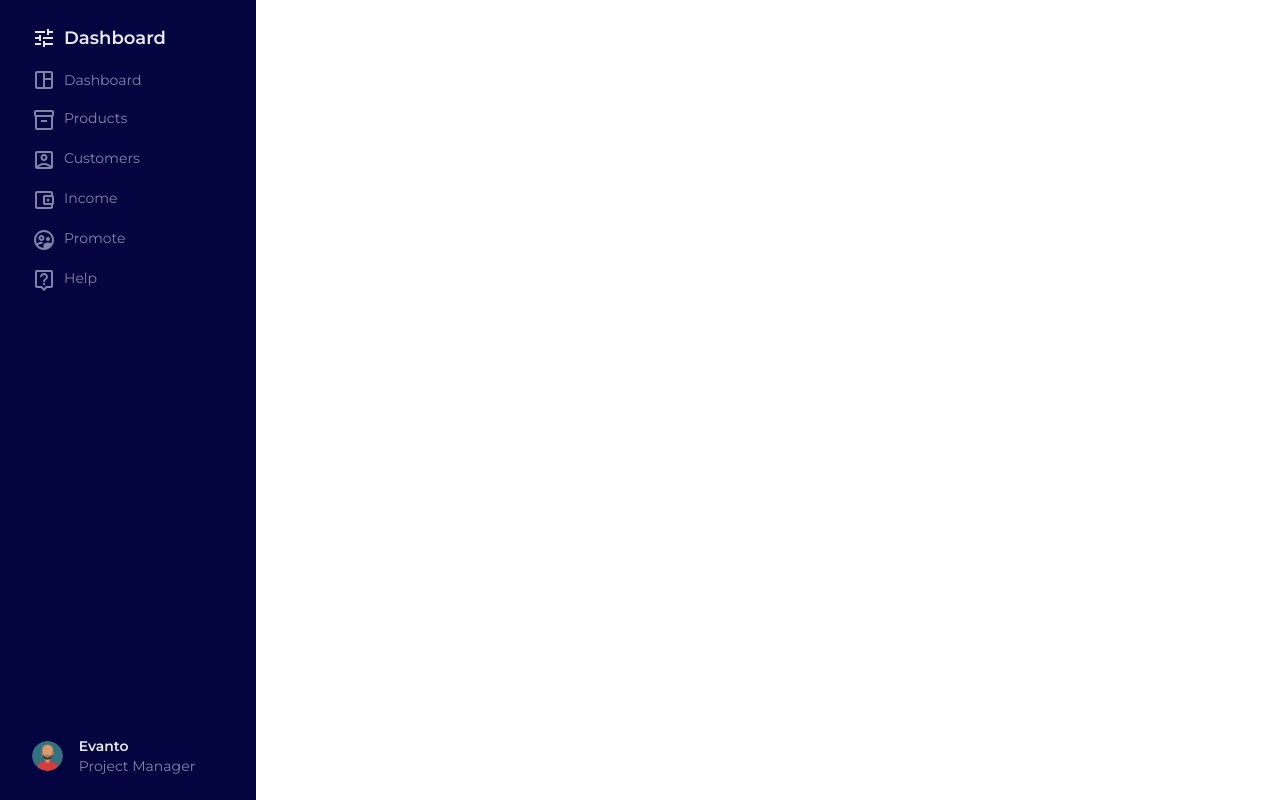
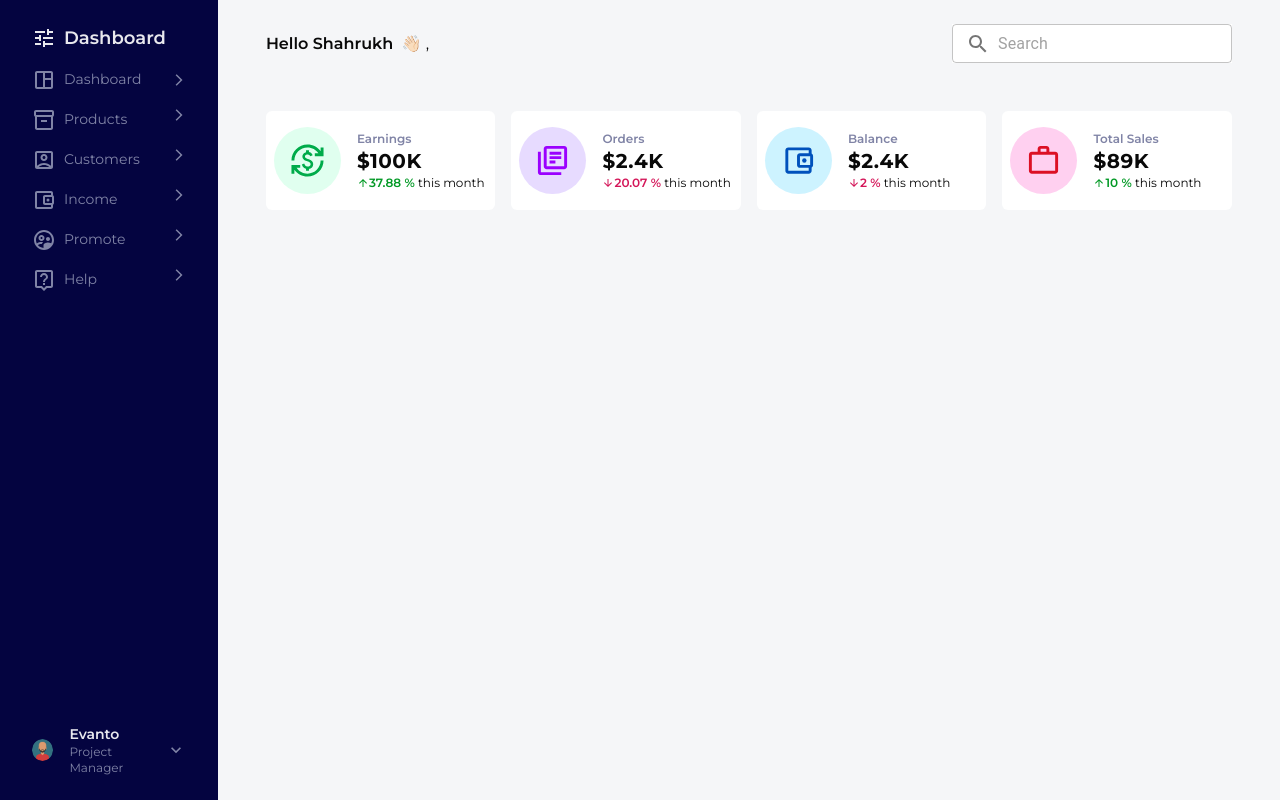
Before and after one commit to IzaanAnwar/fitpeo-assign, a React (Vite) app: page / in a window 1280 px wide. Built offline with nearby package versions, Linux system fonts and the light colour scheme.

Commit message:
navbar and stats page

```diff
--- a/index.html
+++ b/index.html
@@ -6,7 +6,7 @@
     <meta name="viewport" content="width=device-width, initial-scale=1.0" />
     <title>Fitpeo</title>
   </head>
-  <body>
+  <body class="bg-darker-bg text-primary-text">
     <div id="root"></div>
     <script type="module" src="/src/main.tsx"></script>
   </body>
--- a/package.json
+++ b/package.json
@@ -14,6 +14,7 @@
     "@emotion/styled": "^11.11.0",
     "@mui/icons-material": "^5.14.13",
     "@mui/material": "^5.14.13",
+    "@mui/styles": "^5.14.13",
     "react": "^18.2.0",
     "react-dom": "^18.2.0"
   },
--- a/src/App.tsx
+++ b/src/App.tsx
@@ -1,11 +1,62 @@
+import DashboardStats from "./components/DashboardStats";
+import Navbar from "./components/Navbar";
 import SidePanel from "./components/SidePanel";
-
+import EarningsIcon from "@mui/icons-material/CurrencyExchangeOutlined";
+import OrderBookIcon from "@mui/icons-material/LibraryBooksOutlined";
+import BalanceAccountIcon from "@mui/icons-material/AccountBalanceWalletOutlined";
+import TotalSalesIcon from "@mui/icons-material/WorkOutlineOutlined";
+// block lg:flex justify-between items-center px-2 md:px-12 py-4 md:py-6
 function App() {
-    return (
-        <>
-            <SidePanel />
-        </>
-    );
+  return (
+    <>
+      <div className="block md:flex items-start">
+        <SidePanel />
+        <div className="w-full">
+          <Navbar />
+          <section className="px-2 md:px-12 py-4 md:py-6">
+            <div className="grid grid-cols-1 md:grid-cols-2 lg:grid-cols-4 gap-4 ">
+              <div className="">
+                <DashboardStats
+                  pageHeading="Earnings"
+                  PageIcon={EarningsIcon}
+                  iconStyle="text-earning-primary bg-earning-secondary"
+                  upBy={37.88}
+                  totalAmount={100000}
+                />
+              </div>
+              <div className="">
+                <DashboardStats
+                  pageHeading="Orders"
+                  PageIcon={OrderBookIcon}
+                  iconStyle="text-order-primary bg-order-secondary"
+                  downBy={20.07}
+                  totalAmount={2400}
+                />
+              </div>
+              <div className="">
+                <DashboardStats
+                  pageHeading="Balance"
+                  PageIcon={BalanceAccountIcon}
+                  iconStyle="text-balance-primary bg-balance-secondary"
+                  downBy={2}
+                  totalAmount={2400}
+                />
+              </div>
+              <div className="">
+                <DashboardStats
+                  pageHeading="Total Sales"
+                  PageIcon={TotalSalesIcon}
+                  iconStyle="text-sales-primary bg-sales-secondary"
+                  upBy={10}
+                  totalAmount={89000}
+                />
+              </div>
+            </div>
+          </section>
+        </div>
+      </div>
+    </>
+  );
 }
 
 export default App;
--- /dev/null
+++ b/src/components/DashboardStats.tsx
@@ -0,0 +1,71 @@
+import { OverridableComponent } from "@mui/material/OverridableComponent";
+import { SvgIconTypeMap } from "@mui/material/SvgIcon/SvgIcon";
+import ArrowUpwardOutlinedIcon from "@mui/icons-material/ArrowUpwardOutlined";
+import ArrowDownwardOutlinedIcon from "@mui/icons-material/ArrowDownwardOutlined";
+
+type StatisticsPageProps = {
+  pageHeading: string;
+  PageIcon: OverridableComponent<SvgIconTypeMap<{}, "svg">> & {
+    muiName: string;
+  };
+  iconStyle: string;
+  totalAmount: number;
+} & (
+  | {
+      upBy: number;
+      downBy?: never;
+    }
+  | {
+      upBy?: never;
+      downBy: number;
+    }
+);
+
+const DashboardStats = ({
+  pageHeading,
+  PageIcon,
+  totalAmount,
+  upBy,
+  downBy,
+  iconStyle,
+}: StatisticsPageProps) => {
+  totalAmount = totalAmount > 1000 ? totalAmount / 1000 : totalAmount;
+
+  return (
+    <div className="rounded-md w-full py-4 px-2 flex justify-start items-center  bg-primary-bg mb-4 md:mb-0">
+      <div className={`rounded-full font-bold ${iconStyle} p-4`}>
+        <PageIcon fontSize="large" />
+      </div>
+      <div className="pl-4 items-start">
+        <h5 className="text-light-text-sc text-xs font-semibold">
+          {pageHeading}
+        </h5>
+        <span>
+          <h1 className="font-bold text-xl tracking-wide">
+            &#36;{totalAmount}K
+          </h1>
+        </span>
+        <div>
+          {upBy ? (
+            <span className="flex  text-xs ">
+              <p className="text-up-accent font-semibold">
+                <ArrowUpwardOutlinedIcon fontSize="inherit" />
+                {upBy} &#37;
+              </p>
+              <p>&nbsp;this month</p>
+            </span>
+          ) : (
+            <span className="flex  text-xs">
+              <p className="text-down-accent font-semibold">
+                <ArrowDownwardOutlinedIcon fontSize="inherit" />
+                {downBy} &#37;
+              </p>
+              <p>&nbsp;this month</p>
+            </span>
+          )}
+        </div>
+      </div>
+    </div>
+  );
+};
+export default DashboardStats;
--- /dev/null
+++ b/src/components/Navbar.tsx
@@ -0,0 +1,53 @@
+import { TextField, InputAdornment } from "@mui/material";
+import SearchOutlinedIcon from "@mui/icons-material/SearchOutlined";
+import DorpDownExpandIcon from "@mui/icons-material/ReorderOutlined";
+import { makeStyles } from "@mui/styles";
+
+const Navbar = () => {
+  return (
+    <nav className="w-screen md:w-full  px-2 md:px-12 py-4 md:py-6 flex justify-between items-center ">
+      <div className="flex max-w-fit justify-between">
+        <h1 className="font-semibold text-base">Hello Shahrukh</h1>
+        <span>&nbsp; 👋🏻 &#44;</span>
+      </div>
+      <span className="hidden md:block">
+        <SearchForm />
+      </span>
+      <div className="sm:hidden">
+        <DorpDownExpandIcon />
+      </div>
+    </nav>
+  );
+};
+
+const useStyles = makeStyles(() => ({
+  textField: {
+    "& .MuiInputBase-input": {
+      paddingTop: "8px",
+      paddingBottom: "8px",
+      border: "none !important",
+    },
+  },
+}));
+export const SearchForm = () => {
+  const classes = useStyles();
+  return (
+    <div>
+      <TextField
+        placeholder="Search"
+        InputProps={{
+          startAdornment: (
+            <InputAdornment position="start">
+              <SearchOutlinedIcon />
+            </InputAdornment>
+          ),
+        }}
+        InputLabelProps={{ shrink: true }}
+        className={classes.textField}
+        sx={{ backgroundColor: "#FFFFFF", border: "none" }}
+      />
+    </div>
+  );
+};
+
+export default Navbar;
--- a/src/components/SidePanel.tsx
+++ b/src/components/SidePanel.tsx
@@ -5,53 +5,74 @@ import CustomersIcon from "@mui/icons-material/AccountBoxOutlined";
 import IncomeIcon from "@mui/icons-material/AccountBalanceWalletOutlined";
 import PromoteIcon from "@mui/icons-material/SupervisedUserCircleOutlined";
 import HelpIcon from "@mui/icons-material/LiveHelpOutlined";
+import ExpandArrowIcon from "@mui/icons-material/ArrowForwardIosOutlined";
+import ExpandDownIcon from "@mui/icons-material/KeyboardArrowDownOutlined";
 const SidePanel = () => {
   return (
-    <div className="text-sm w-1/2 md:w-[24%] lg:w-[20%] bg-accent-primary min-h-screen text-left text-light-text-sc p-4 flex flex-col justify-between">
+    <div className="hidden md:flex flex-col justify-between text-sm w-1/2 md:w-[24%] lg:w-[20%] bg-accent-primary min-h-screen text-left text-light-text-sc p-4 ">
       <div>
         <div className="font-semibold py-2 px-4 text-light-text-pr flex justify-start items-center">
           <SettingsIcon />
           <h2 className="px-2 text-lg ">Dashboard</h2>
         </div>
-        <div className="flex justify-start items-center py-2 rounded-md px-4 hover:bg-accent-hover hover:text-light-text-pr duration-100 ">
+        <div className="flex justify-between items-center py-2 rounded-md px-4 hover:bg-accent-hover hover:text-light-text-pr duration-100 ">
+          <span>
             <DashboardIcon />
             <a href="#" className="px-2">
               Dashboard
             </a>
+          </span>
+          <ExpandArrowIcon fontSize="inherit" />
         </div>
 
-        <div className="flex justify-start py-2 rounded-md px-4 hover:bg-accent-hover hover:text-light-text-pr duration-100">
+        <div className="flex justify-between py-2 rounded-md px-4 hover:bg-accent-hover hover:text-light-text-pr duration-100">
+          <span>
             <ProductsIcon />
             <a href="#" className="px-2">
               Products
             </a>
+          </span>
+          <ExpandArrowIcon fontSize="inherit" />
         </div>
-        <div className="flex justify-start py-2 rounded-md px-4 hover:bg-accent-hover hover:text-light-text-pr duration-100">
+        <div className="flex justify-between py-2 rounded-md px-4 hover:bg-accent-hover hover:text-light-text-pr duration-100">
+          <span>
             <CustomersIcon />
             <a href="#" className="px-2">
               Customers
             </a>
+          </span>
+          <ExpandArrowIcon fontSize="inherit" />
         </div>
-        <div className="flex justify-start py-2 rounded-md px-4 hover:bg-accent-hover hover:text-light-text-pr duration-100">
+        <div className="flex justify-between py-2 rounded-md px-4 hover:bg-accent-hover hover:text-light-text-pr duration-100">
+          <span>
             <IncomeIcon />
             <a href="#" className="px-2">
               Income
             </a>
+          </span>
+          <ExpandArrowIcon fontSize="inherit" />
         </div>
-        <div className="flex justify-start py-2 rounded-md px-4 hover:bg-accent-hover hover:text-light-text-pr duration-100">
+        <div className="flex justify-between py-2 rounded-md px-4 hover:bg-accent-hover hover:text-light-text-pr duration-100">
+          <span>
             <PromoteIcon />
             <a href="#" className="px-2">
               Promote
             </a>
+          </span>
+          <ExpandArrowIcon fontSize="inherit" />
         </div>
-        <div className="flex justify-start py-2 rounded-md px-4 hover:bg-accent-hover hover:text-light-text-pr duration-100">
+        <div className="flex justify-between py-2 rounded-md px-4 hover:bg-accent-hover hover:text-light-text-pr duration-100">
+          <span>
             <HelpIcon />
             <a href="#" className="px-2">
               Help
             </a>
+          </span>
+          <ExpandArrowIcon fontSize="inherit" />
         </div>
       </div>
-      <div className="rounded-md px-4 py-2 flex justify-start items-center hover:bg-accent-hover hover:text-light-text-pr duration-100">
+      <div className="rounded-md px-4 py-2 flex justify-between items-center hover:bg-accent-hover hover:text-light-text-pr duration-100">
+        <span className="flex justify-start items-center">
           <img
             src="/dummy-usr.png"
             alt="User"
@@ -59,10 +80,10 @@ const SidePanel = () => {
           />
           <div className="px-4">
             <h6 className="font-semibold text-light-text-pr">Evanto</h6>
-          <p className="text-light-text-sc text-xs md:text-sm">
-            Project Manager
-          </p>
+            <p className="text-light-text-sc text-xs ">Project Manager</p>
           </div>
+        </span>
+        <ExpandDownIcon fontSize="small" />
       </div>
     </div>
   );
```
Also changed, not shown: 1 other file (tests, documents, lock files or other folders). Lines whose indentation alone changed are shown as unchanged.
